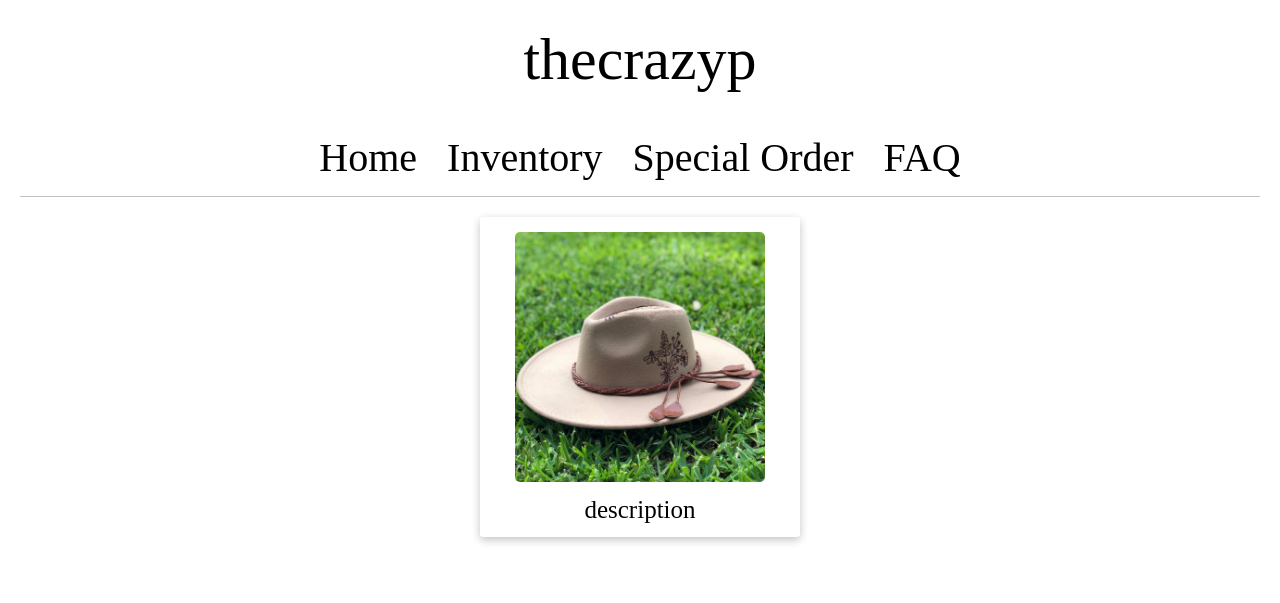
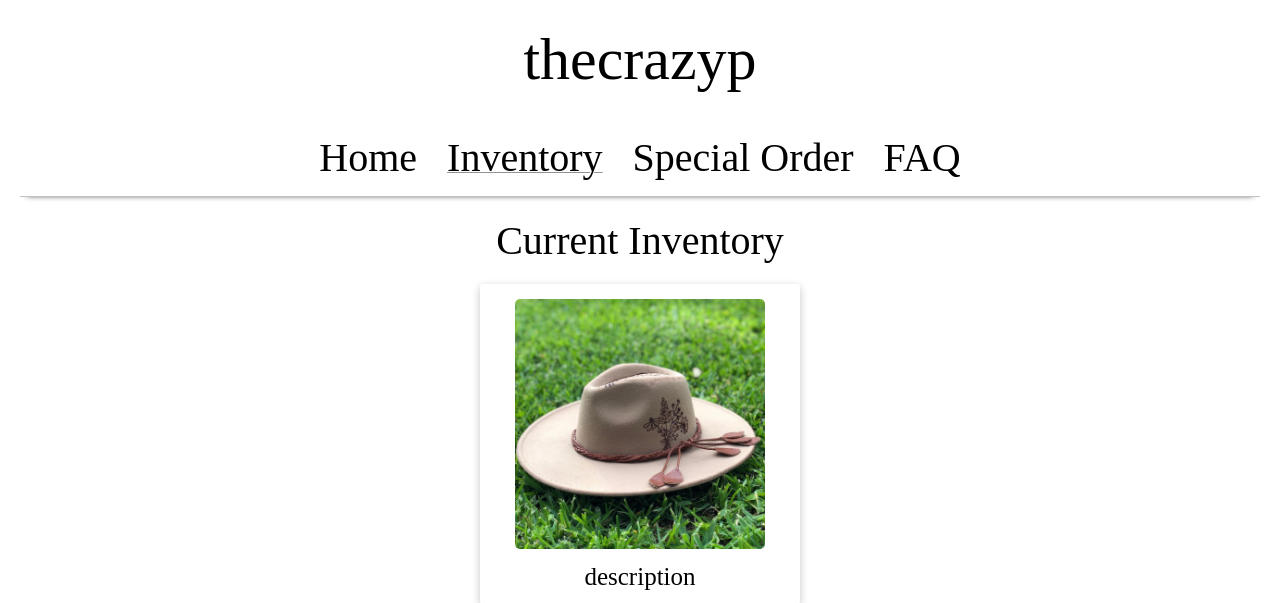
Before and after one commit to jpayne1349/thecrazyp, a Flask app: page /inventory in a window 1280 px wide. Shown: the top 603 px of the page. Run offline with Flask 2, Linux system fonts and the light colour scheme; data that the repository does not hold is empty; parts of the project's set-up code (start-up, migrations or seed data) failed here and were passed over; some web fonts are replaced.

Commit message:
#5 , active page shown by underline of navbar link

```diff
--- a/app/static/scripts/globalScripts.js
+++ b/app/static/scripts/globalScripts.js
@@ -25,3 +25,15 @@ if( screen.width < 600 ) {
     });
 
 }
+
+
+const pathname_list = ['/', '/inventory', 'special_order', '/faq'];
+// set navbar active link styling
+let current_page_pathname = window.location.pathname;
+
+pathname_list.forEach((pathname, index) =>  {
+    if(pathname == current_page_pathname) {
+        navbar_links[index].classList.add('active_link');
+        navbar_links[index].removeAttribute('href');
+    }
+});
--- a/app/static/styles/globalStyle.css
+++ b/app/static/styles/globalStyle.css
@@ -28,8 +28,9 @@ body {
     display: flex;
     justify-content: center;
     border-bottom: 1px solid #c2c2c2;
-    margin: 0 20px;
+        margin: 0px 20px 20px 20px;
     z-index: 3;
+    box-shadow: black 0px 5px 6px -7px;
 }
 #mobile_navbar_hamburger {
     display: none;
@@ -40,12 +41,20 @@ body {
     padding: 15px;
     cursor: pointer;
     font-size: 40px;
+    user-select: none;
 }
 
 a:link, a:visited, a:hover, a:active {
     text-decoration: none;
     color: inherit;
 }
+
+.navbar_link.active_link {
+    text-decoration: underline;
+    text-decoration-thickness: 1px;
+    text-decoration-color: #929292;
+}
+
 
 .page_content {
     flex-grow: 2;
@@ -120,7 +129,7 @@ a:link, a:visited, a:hover, a:active {
 }
 
 #mobile_navbar_hamburger.open {
-    transform: translate(0px , 56vh);
+    transform: translate(0px , 54vh);
     transition: transform 0.7s ease 0.2s;
 }
 
--- a/app/static/styles/inventoryStyle.css
+++ b/app/static/styles/inventoryStyle.css
@@ -1,3 +1,8 @@
+
+#inventory_title {
+    align-self: center;
+    font-size: 40px;
+}
 
 #inventory_div {
     display: flex;
--- a/app/templates/inventory.html
+++ b/app/templates/inventory.html
@@ -16,6 +16,9 @@
 
 <div class='page_content'>
 
+    <div id='inventory_title'>
+        Current Inventory
+    </div>
     <div id='inventory_div'>
 
     </div>
```
